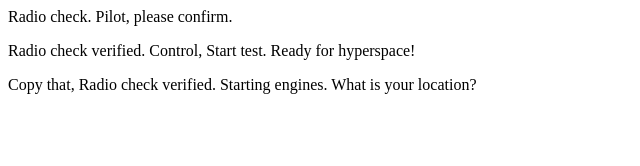
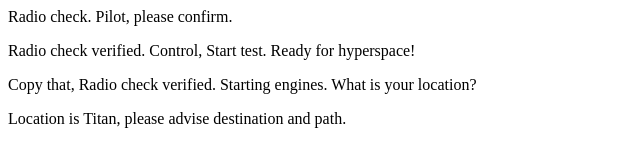
Before and after one commit to tp-1000/communication-log, a plain HTML site: page index.html in a window 1280 px wide. Shown: the whole page, without its empty margins (0-640 px from the left). Drawn offline with Linux system fonts and the light colour scheme.

Commit message:
status update 2

```diff
--- a/index.html
+++ b/index.html
@@ -3,5 +3,6 @@
 	<p>Radio check. Pilot, please confirm.</p>
 	<p>Radio check verified. Control, Start test.  Ready for hyperspace!</p>
 	<p class="control">Copy that, Radio check verified. Starting engines. What is your location?</p>
+	<p class="pilot">Location is Titan, please advise destination and path.</p>
 </body>
 </html>
```
